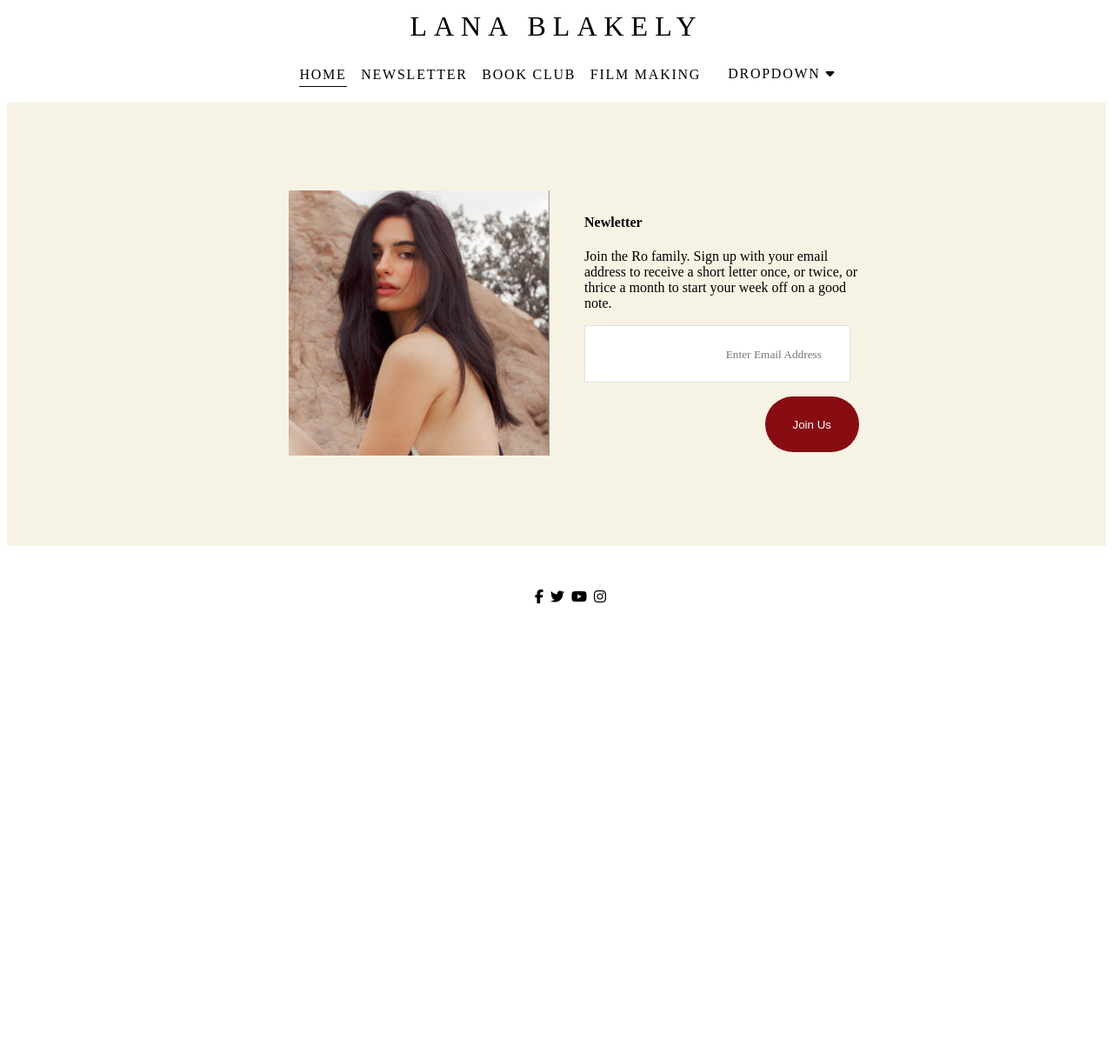
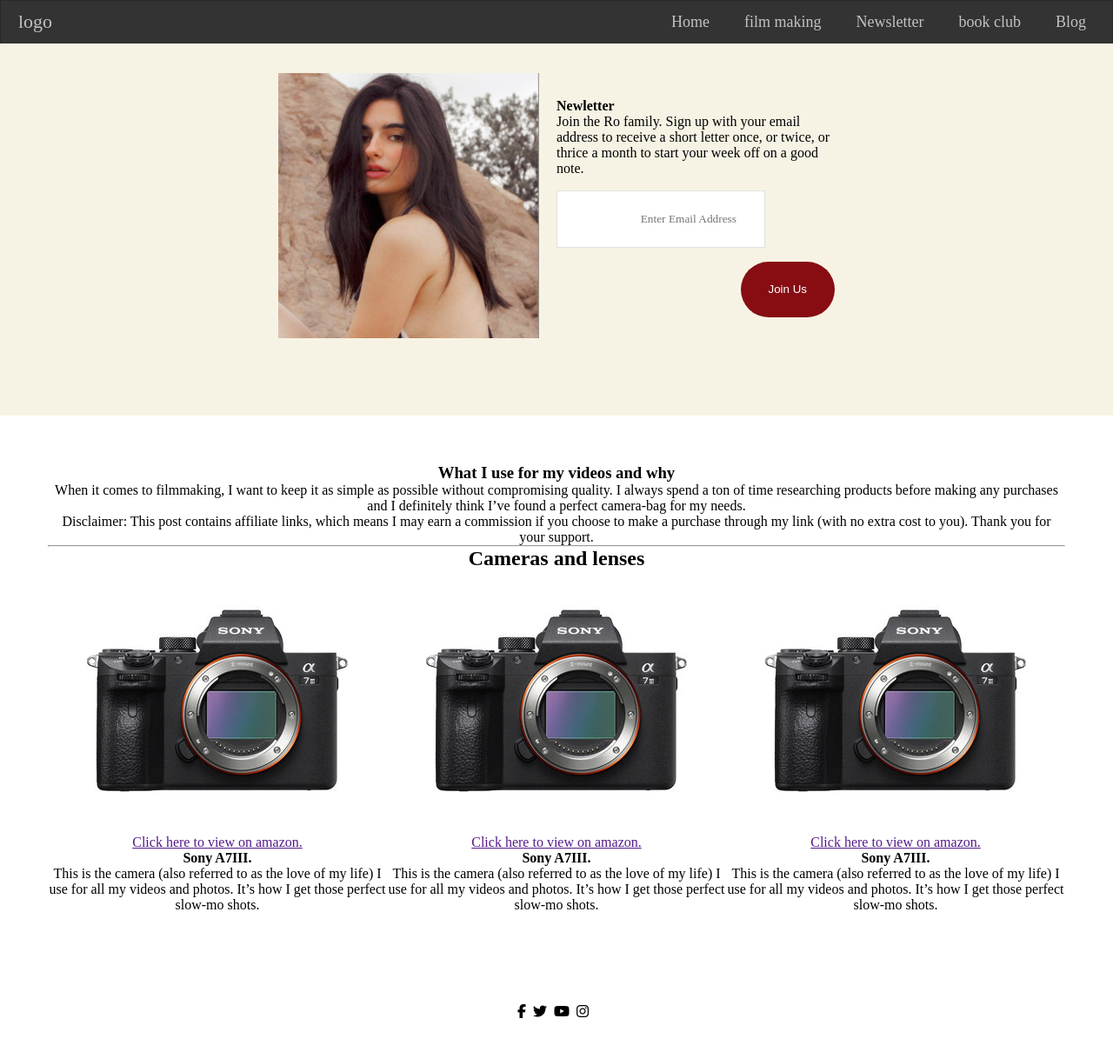
Before and after one commit to sunny7899/simple-portfolio, a plain HTML site: page index.html in a window 1280 px wide. Shown: the whole page at 87% size. Before the commit the page ends 834 px from the top, so only its background shows below. Drawn offline with Linux system fonts and the light colour scheme.

Commit message:
minor changes

```diff
--- a/index.html
+++ b/index.html
@@ -2,7 +2,7 @@
 <!-- https://www.lanablakely.com/ -->
 <html>
   <head>
-    <title>Learning About Nodes</title>
+    <title>your site title</title>
     <link rel="stylesheet" href="style.css" />
     <meta name="viewport" content="width=device-width, initial-scale=1" />
     <link
@@ -12,19 +12,20 @@
   </head>
 
   <body>
-    <div class="align-head">
-      <header role="banner" class="head-name">LANA BLAKELY</header>
+    <!-- <div class="align-head">
+      <header role="banner" class="head-name">your name</header>
 
       <nav class="nav-bar navbar">
         <ul class="align-list align-list-item align-list-item-text">
-          <li class="active-list-item" id="home"><a href="#">Home</a></li>
+          <li class="active-list-item" id="home"><a href="#nav1">Home</a></li>
 
-          <li><a href="#news-letter" onclick="toggleNav()">Newsletter</a></li>
+          <li><a href="#news-letter">Newsletter</a></li>
 
-          <li><a href="#">book club</a></li>
+          <li><a href="#book-club">book club</a></li>
 
-          <li><a href="#">film making</a></li>
-          <li>
+          <li><a href="#film-making">film making</a></li> -->
+
+          <!-- <li>
             <div class="dropdown">
               <button class="dropbtn">
                 Dropdown
@@ -36,20 +37,49 @@
                 <a href="#">Link 3</a>
               </div>
             </div>
-          </li>
+          </li> -->
 
           <!-- <li>
         <a href="javascript:void(0);" class="icon" onclick="myFunction()">
           <i class="fa fa-bars"></i>
         </a>
       </li> -->
-        </ul>
+        <!-- </ul>
       </nav>
-    </div>
-    <article>
+
+    </div> -->
+
+
+
+    <nav class="navbar">
+      <span class="navbar-toggle" id="js-navbar-toggle">
+              <i class="fa fa-bars"></i>
+          </span>
+      <a href="#" class="logo">logo</a>
+      <ul class="main-nav" id="js-menu">
+        <li>
+          <a href="#nav1" class="nav-links">Home</a>
+        </li>
+        <li>
+          <a href="#film-making" class="nav-links">film making</a>
+        </li>
+        <li>
+          <a href="#" class="nav-links">Newsletter</a>
+        </li>
+        <li>
+          <a href="#" class="nav-links">book club</a>
+        </li>
+        <li>
+          <a href="#" class="nav-links">Blog</a>
+        </li>
+      </ul>
+    </nav>
+
+
+    <article id= "nkkm">
       <section id="nav1" class="main-content">
         <figure>
-          <img src="./samp.png" alt="" />
+          <img src="./images/samp.png" alt="" />
         </figure>
 
         <aside class="side-content">
@@ -73,11 +103,74 @@
           </div>
         </aside>
       </section>
+
+<!-- <section id="news-letter">
+  <p>hello2</p>
+
+</section>
+
+<section id="book-club">
+  <p>hello3</p>
+
+</section> -->
+
+<section id="film-making">
+<h1>What I use for my videos and why</h1>
+<p>When it comes to filmmaking, I want to keep it as simple as possible without compromising quality. I always spend a ton of time researching products before making any purchases and I definitely think I’ve found a perfect camera-bag for my needs.</p>
+
+<p>Disclaimer: This post contains affiliate links, which means I may earn a commission if you choose to make a purchase through my link (with no extra cost to you). Thank you for your support.</p>
+<hr>
+
+<h2>Cameras and lenses</h2>
+
+<div class="align-boxes">
+  <div>
+    <img src="./images/sony.jpg" alt="">
+    <div>
+      <a href="">Click here to view on amazon.</a>
+      <h4>Sony A7III.</h4>
+      <p>This is the camera (also referred to as the love of my life) I use for all my videos and photos. It’s how I get those perfect slow-mo shots. </p>
+
+    </div>
+    </div>
+  <div>
+    <img src="./images/sony.jpg" alt="">
+    <div>
+    <a href="">Click here to view on amazon.</a>
+    <h4>Sony A7III.</h4>
+    <p>This is the camera (also referred to as the love of my life) I use for all my videos and photos. It’s how I get those perfect slow-mo shots. </p>
+  </div>
+  </div>
+  <div>
+    <img src="./images/sony.jpg" alt="">
+    <div>
+    <a href="">Click here to view on amazon.</a>
+    <h4>Sony A7III.</h4>
+    <p>This is the camera (also referred to as the love of my life) I use for all my videos and photos. It’s how I get those perfect slow-mo shots. </p>
+  </div>
+  </div>
+</div>
+
+<!-- <h2>Audio </h2>
+
+<div>
+  <div>
+    <img src="./images/sony.jpg" alt="">
+    <a href="">Click here to view on amazon.</a>
+    <h4>Sony A7III.</h4>
+    <p>This is the camera (also referred to as the love of my life) I use for all my videos and photos. It’s how I get those perfect slow-mo shots. </p>
+  </div>
+  <div>
+    <img src="./images/sony.jpg" alt="">
+    <a href="">Click here to view on amazon.</a>
+    <h4>Sony A7III.</h4>
+    <p>This is the camera (also referred to as the love of my life) I use for all my videos and photos. It’s how I get those perfect slow-mo shots. </p>
+  </div>
+</div> -->
+
+</section>
     </article>
 
-    <!-- <article id="news-letter">
-<p>hello</p>
-    </article> -->
     <footer>
       <ul class="bottom">
         <li><a href="#" class="fa fa-facebook"></a></li>
@@ -89,22 +182,15 @@
   </body>
 
   <script>
-    console.log("h1");
 
-    function toggleNav() {
+    let mainNav = document.getElementById("js-menu");
+let navBarToggle = document.getElementById("js-navbar-toggle");
+let mainNav2 = document.getElementById("nkkm");
 
-var myButtonClasses = document.getElementById("btn1").classList;
+navBarToggle.addEventListener("click", function() {
+  mainNav.classList.toggle("active");
+  mainNav2.classList.toggle("active2");
 
-
-if (myButtonClasses.contains("blue")) {
-
-   myButtonClasses.remove("blue");
-
-} else {
-
-   myButtonClasses.add("blue");
-
-}
-    }
+});
   </script>
 </html>
--- a/style.css
+++ b/style.css
@@ -1,6 +1,5 @@
 body {
     color: #000;
-    box-sizing: border-box;
 }
 .align-head {
     display: flex;
@@ -11,6 +10,18 @@ body {
     align-content: center;
     margin-left: auto;
 }
+
+/* .navbar {
+  overflow: hidden;
+}
+
+.navbar a {
+  float: left;
+  font-size: 16px;
+  text-align: center;
+  padding: 14px 16px;
+  text-decoration: none;
+} */
 .txt {
   margin: 1rem 0 0 0;
   text-align: right;
@@ -42,7 +53,6 @@ body {
     margin-left: .65vw;
     margin-right: .65vw;
     white-space: nowrap;
-    font-family: Suravaram;
     font-weight: 400;
     font-style: normal;
     letter-spacing: .11em;
@@ -79,19 +89,7 @@ body {
     text-align: center;
 }
 
-.navbar {
-    overflow: hidden;
-    /* background-color: #333; */
-  }
 
-  .navbar a {
-    float: left;
-    font-size: 16px;
-    /* color: white; */
-    text-align: center;
-    padding: 14px 16px;
-    text-decoration: none;
-  }
 
   .dropdown {
     float: left;
@@ -105,13 +103,11 @@ body {
     /* color: white; */
     /* padding: 14px 16px; */
     background-color: inherit;
-    font-family: inherit;
     margin: 0;
 
     margin-left: .65vw;
     margin-right: .65vw;
     white-space: nowrap;
-    font-family: Suravaram;
     font-weight: 400;
     font-style: normal;
     letter-spacing: .11em;
@@ -120,9 +116,9 @@ body {
     color: #000;
   }
 
-  .navbar a:hover, .dropdown:hover .dropbtn {
+  /* .navbar a:hover, .dropdown:hover .dropbtn {
     background-color: red;
-  }
+  } */
 
   .dropdown-content {
     display: none;
@@ -144,6 +140,7 @@ body {
 
   .side-content {
     width: 25%;
+    margin-left: 20px;
   }
 
   .bottom {
@@ -212,9 +209,129 @@ body {
     display: block;
   }
 
+  #film-making {
+    text-align: center;
+    padding: 55px;
+  }
+
+  .align-boxes {
+display: flex;
+  }
+
+  * {
+    box-sizing: border-box;
+    padding: 0;
+    margin: 0;
+  }
+
+  body {
+    /* font-family: "Josefin Sans", sans-serif; */
+    font-family: Suravaram;
+  }
+
+  .navbar {
+    font-size: 18px;
+    background-color: #333;
+    border: 1px solid rgba(0, 0, 0, 0.2);
+    padding-bottom: 10px;
+
+    position: fixed;
+    top: 0;
+    width: 100%;
+  }
+
+
+
+  .main-nav {
+    list-style-type: none;
+    display: none;
+  }
+
+  .nav-links,
+  .logo {
+    text-decoration: none;
+    color: rgba(255, 255, 255, 0.7);
+  }
+
+  .main-nav li {
+    text-align: center;
+    margin: 15px auto;
+  }
+
+  .logo {
+    display: inline-block;
+    font-size: 22px;
+    margin-top: 10px;
+    margin-left: 20px;
+  }
+
+  .navbar-toggle {
+    position: absolute;
+    top: 10px;
+    right: 20px;
+    cursor: pointer;
+    color: rgba(255, 255, 255, 0.8);
+    font-size: 24px;
+  }
+  section {
+    -webkit-transition: width 2s; /* For Safari 3.1 to 6.0 */
+
+    transition: width 2s;
+  }
+  .active {
+    display: block;
+  }
+
+  .active2 {
+    margin-top: 70%;
+  }
+
+  @media screen and (min-width: 768px) {
+    .navbar {
+      display: flex;
+      justify-content: space-between;
+      padding-bottom: 0;
+      height: 50px;
+      align-items: center;
+    }
+
+    .main-nav {
+      display: flex;
+      margin-right: 30px;
+      flex-direction: row;
+      justify-content: flex-end;
+    }
+
+    .main-nav li {
+      margin: 0;
+    }
+
+    .nav-links {
+      margin-left: 40px;
+    }
+
+    .logo {
+      margin-top: 0;
+    }
+
+    .navbar-toggle {
+      display: none;
+    }
+
+    .logo:hover,
+    .nav-links:hover {
+      color: rgba(255, 255, 255, 1);
+    }
+  }
 @media screen and (min-width: 321px) and (max-width: 480px) {
 
     /* comes into effect for screens between 321 and 480 pixels (inclusive) */
+   .btn-align {
+    margin-right: 20px;
+  }
+  .align-boxes {
+    flex-direction: column;
+  }
 
     .head-name {
 
```
Also changed, not shown: images/samp.png (renamed from samp.png), images/sony.jpg (added).
